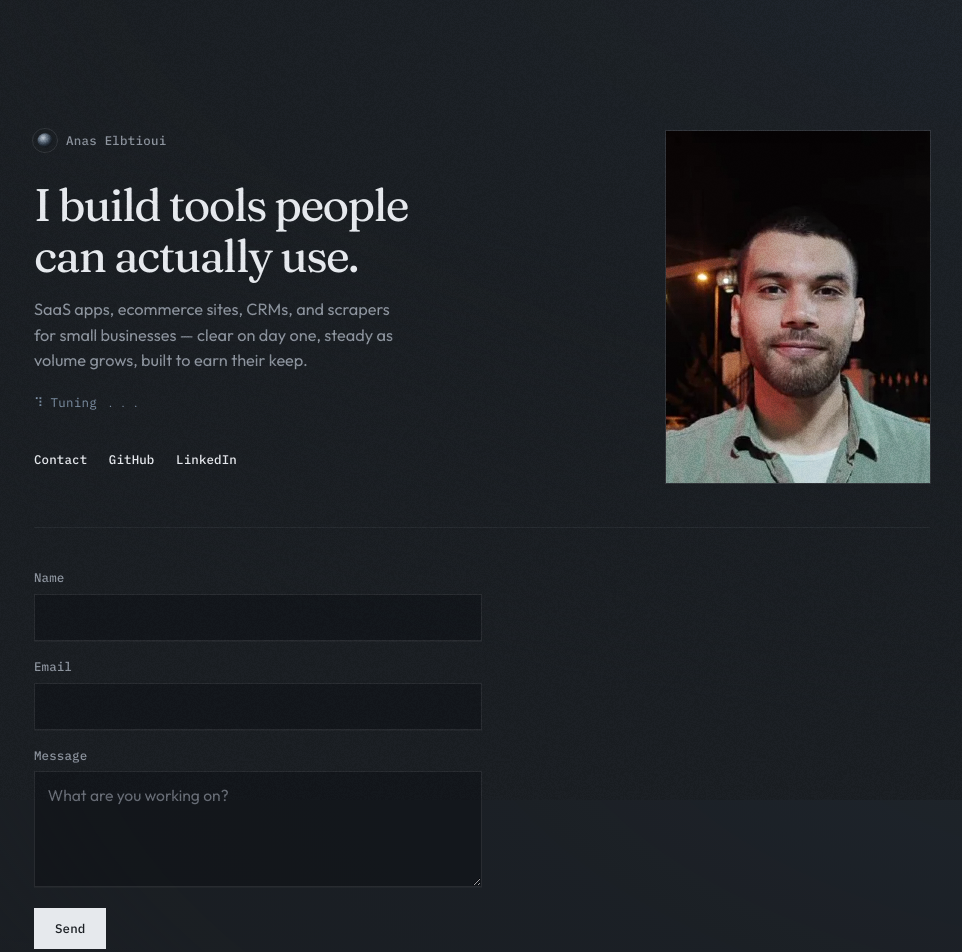
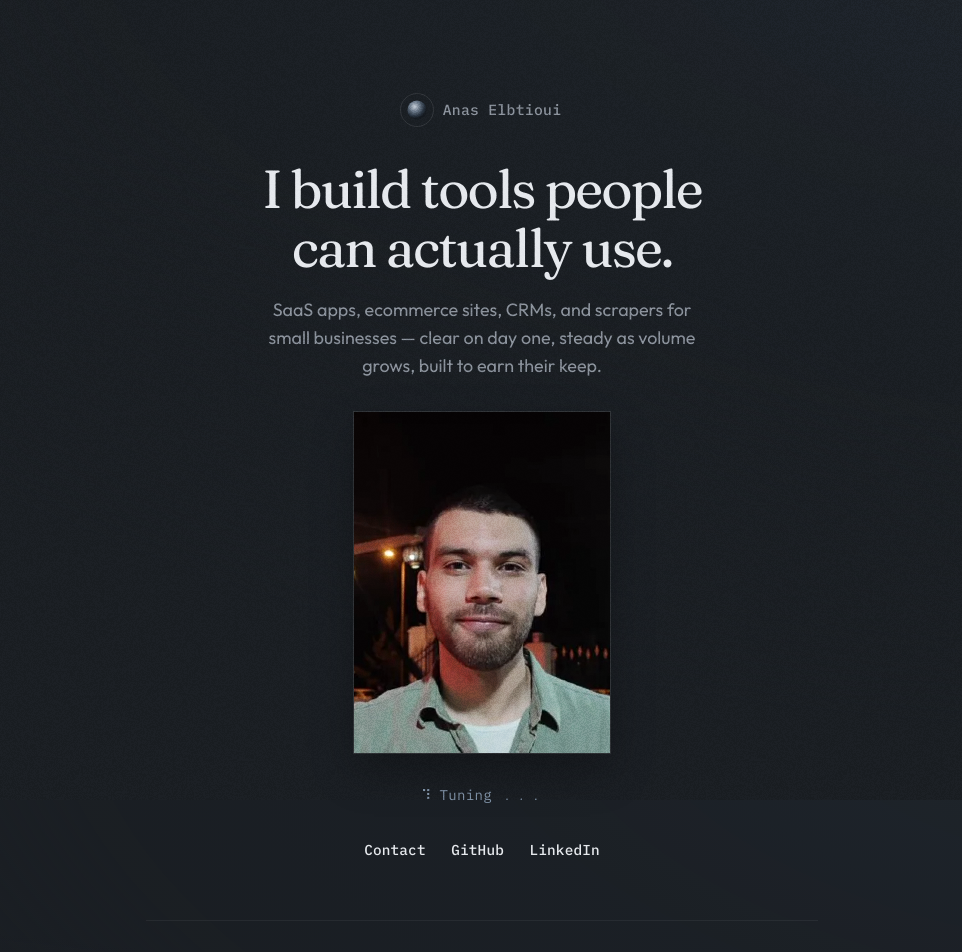
Before and after one commit to anaselbtioui/anaselbtioui.github.io, a website: page index.html in a window 1280 px wide. Shown: the top 952 px of the page, without its empty margins (158-1120 px from the left). Drawn offline with Linux system fonts and the light colour scheme.

Commit message:
feat: center symmetric stack and scale type up
Co-authored-by: Cursor <cursoragent@cursor.com>

```diff
--- a/index.html
+++ b/index.html
@@ -12,17 +12,16 @@
   <link rel="preconnect" href="https://fonts.googleapis.com">
   <link rel="preconnect" href="https://fonts.gstatic.com" crossorigin>
   <link href="https://fonts.googleapis.com/css2?family=Fraunces:ital,opsz,wght@0,9..144,400;0,9..144,500;1,9..144,400&family=IBM+Plex+Mono:wght@400;500&family=Outfit:wght@400;500;600&display=swap" rel="stylesheet">
-  <link rel="stylesheet" href="./standby.css?v=12">
-  <script type="module" src="./standby.js?v=12"></script>
+  <link rel="stylesheet" href="./standby.css?v=13">
+  <script type="module" src="./standby.js?v=13"></script>
 </head>
 <body class="standby">
   <a class="skip" href="#main">Skip to content</a>
 
   <main id="main" class="stage">
     <header class="hero">
-      <div class="hero-copy">
       <a class="logo reveal" style="--d:0" href="#main" aria-label="Anas Elbtioui">
-          <img class="logo-mark" src="./favicon.svg" alt="" width="28" height="28" decoding="async">
+        <img class="logo-mark" src="./favicon.svg" alt="" width="36" height="36" decoding="async">
         <span class="logo-word">Anas Elbtioui</span>
       </a>
       <h1 class="title reveal" style="--d:1">I build tools people can actually use.</h1>
@@ -30,18 +29,8 @@
         SaaS apps, ecommerce sites, CRMs, and scrapers for small businesses —
         clear on day one, steady as volume grows, built to earn their keep.
       </p>
-        <p class="cli reveal" style="--d:3" data-one-line aria-live="polite">
-          <span data-ol-spin aria-hidden="true">⠋</span>
-          <span data-ol-word>Building</span><span data-ol-dots>﹒</span>
-        </p>
-        <nav class="cta reveal" style="--d:4" aria-label="Links">
-          <a class="hit" href="#contact">Contact</a>
-          <a class="hit" href="https://github.com/anaselbtioui" target="_blank" rel="noopener noreferrer">GitHub</a>
-          <a class="hit" href="https://www.linkedin.com/in/anas-elbtioui" target="_blank" rel="noopener noreferrer">LinkedIn</a>
-        </nav>
-      </div>
 
-      <figure class="hero-plate reveal" style="--d:2">
+      <figure class="hero-plate reveal" style="--d:3">
         <picture>
           <source srcset="./media/anas.webp" type="image/webp">
           <img
@@ -54,9 +43,19 @@
           >
         </picture>
       </figure>
+
+      <p class="cli reveal" style="--d:4" data-one-line aria-live="polite">
+        <span data-ol-spin aria-hidden="true">⠋</span>
+        <span data-ol-word>Building</span><span data-ol-dots>﹒</span>
+      </p>
+      <nav class="cta reveal" style="--d:5" aria-label="Links">
+        <a class="hit" href="#contact">Contact</a>
+        <a class="hit" href="https://github.com/anaselbtioui" target="_blank" rel="noopener noreferrer">GitHub</a>
+        <a class="hit" href="https://www.linkedin.com/in/anas-elbtioui" target="_blank" rel="noopener noreferrer">LinkedIn</a>
+      </nav>
     </header>
 
-    <section class="contact reveal" style="--d:5" id="contact" aria-label="Contact">
+    <section class="contact reveal" style="--d:6" id="contact" aria-label="Contact">
       <form
         class="inquiry"
         id="inquiry"
@@ -77,7 +76,7 @@
         </div>
         <div class="field">
           <label for="message">Message</label>
-          <textarea id="message" name="message" required rows="4" maxlength="4000" placeholder="What are you working on?"></textarea>
+          <textarea id="message" name="message" required rows="5" maxlength="4000" placeholder="What are you working on?"></textarea>
         </div>
 
         <div class="form-row">
--- a/standby.css
+++ b/standby.css
@@ -12,7 +12,7 @@
   --ease: cubic-bezier(0.2, 0, 0, 1);
   --ease-out: cubic-bezier(0.22, 1, 0.36, 1);
   --dur: 520ms;
-  --maxw: 56rem;
+  --maxw: 42rem;
 }
 
 *,
@@ -36,7 +36,7 @@ body.standby {
   min-height: 100vh;
   color: var(--fg);
   font-family: var(--font-body);
-  font-size: 17px;
+  font-size: 18px;
   line-height: 1.55;
   -webkit-font-smoothing: antialiased;
   text-rendering: optimizeLegibility;
@@ -62,7 +62,6 @@ body.standby {
   overflow-x: clip;
 }
 
-/* Baked matte grain (α20 tile) — sits above field so overlay bites mist + ink */
 body.standby::before {
   content: "";
   position: fixed;
@@ -96,60 +95,30 @@ body.standby::before {
   z-index: 1;
   width: min(var(--maxw), 90vw);
   margin: 0 auto;
-  padding: clamp(3.5rem, 10vh, 6rem) 0 4rem;
+  padding: clamp(3.75rem, 11vh, 7rem) 0 5rem;
 }
 
-/* Desktop recipe 2 — editorial split */
+/* Symmetric center stack */
 .hero {
-  display: grid;
-  grid-template-columns: minmax(0, 1fr) minmax(11rem, 16.5rem);
-  gap: clamp(1.75rem, 4vw, 3.25rem);
-  align-items: end;
-  min-height: min(58vh, 28rem);
-  padding-bottom: 2.75rem;
-  margin-bottom: 0;
+  display: flex;
+  flex-direction: column;
+  align-items: center;
+  text-align: center;
+  gap: 0;
+  padding-bottom: 3rem;
   border-bottom: 1px solid var(--line);
-}
-
-.hero-copy {
-  min-width: 0;
-  padding-bottom: 0.15rem;
-}
-
-.hero-plate {
-  margin: 0;
-  width: 100%;
-  justify-self: end;
-}
-
-.hero-plate picture {
-  display: block;
-  aspect-ratio: 3 / 4;
-  overflow: hidden;
-  border-radius: 0;
-  background: #12151a;
-  outline: 1px solid rgba(255, 255, 255, 0.1);
-  outline-offset: 0;
-}
-
-.hero-plate img {
-  display: block;
-  width: 100%;
-  height: 100%;
-  object-fit: cover;
-  object-position: center 18%;
-  filter: saturate(0.82) contrast(1.04);
 }
 
 .logo {
   display: inline-flex;
   align-items: center;
-  gap: 0.65rem;
-  margin: 0 0 1.15rem;
-  min-height: 40px;
+  justify-content: center;
+  gap: 0.75rem;
+  margin: 0 0 1.75rem;
+  min-height: 44px;
   text-decoration: none;
   color: var(--muted);
-  transition-property: color, opacity;
+  transition-property: color, opacity, transform;
   transition-duration: 200ms;
   transition-timing-function: var(--ease);
 }
@@ -164,69 +133,97 @@ body.standby::before {
 
 .logo-mark {
   display: block;
-  width: 1.35rem;
-  height: 1.35rem;
+  width: 1.75rem;
+  height: 1.75rem;
   flex: 0 0 auto;
-  /* Optical: sphere reads heavy; nudge up vs mono baseline */
-  margin-top: -0.06rem;
+  margin-top: -0.05rem;
   outline: 1px solid rgba(255, 255, 255, 0.1);
-  outline-offset: 1px;
+  outline-offset: 2px;
   border-radius: 50%;
 }
 
 .logo-word {
   font-family: var(--font-mono);
-  font-size: 0.78rem;
+  font-size: 0.92rem;
   font-weight: 500;
   letter-spacing: 0.02em;
 }
 
 .title {
-  margin: 0 0 1rem;
+  margin: 0 0 1.15rem;
+  max-width: 18ch;
   font-family: var(--font-display);
-  font-size: clamp(1.85rem, 4.8vw, 2.85rem);
+  font-size: clamp(2.35rem, 6.5vw, 3.35rem);
   font-weight: 400;
   letter-spacing: -0.035em;
-  line-height: 1.12;
+  line-height: 1.1;
   text-wrap: balance;
 }
 
 .lede {
-  margin: 0 0 1.25rem;
-  max-width: 34ch;
+  margin: 0 0 2rem;
+  max-width: 38ch;
   color: var(--muted);
-  font-size: 1.02rem;
+  font-size: 1.12rem;
+  line-height: 1.55;
   text-wrap: pretty;
 }
 
+.hero-plate {
+  margin: 0 0 2rem;
+  width: min(16rem, 58vw);
+}
+
+.hero-plate picture {
+  display: block;
+  aspect-ratio: 3 / 4;
+  overflow: hidden;
+  border-radius: 0;
+  background: #12151a;
+  outline: 1px solid rgba(255, 255, 255, 0.1);
+  outline-offset: 0;
+  box-shadow: 0 18px 40px rgba(0, 0, 0, 0.28);
+}
+
+.hero-plate img {
+  display: block;
+  width: 100%;
+  height: 100%;
+  object-fit: cover;
+  object-position: center 18%;
+  filter: saturate(0.82) contrast(1.04);
+}
+
 .cli {
-  margin: 0 0 1.75rem;
+  margin: 0 0 1.35rem;
   font-family: var(--font-mono);
-  font-size: 0.78rem;
+  font-size: 0.88rem;
   letter-spacing: 0.02em;
   color: var(--accent);
   display: flex;
   flex-wrap: wrap;
-  gap: 0.35rem 0.45rem;
+  gap: 0.35rem 0.5rem;
   align-items: baseline;
+  justify-content: center;
 }
 
 .cta {
   display: flex;
   flex-wrap: wrap;
-  gap: 0.35rem 1.35rem;
+  justify-content: center;
+  gap: 0.35rem 1.6rem;
 }
 
 .cta a {
   font-family: var(--font-mono);
-  font-size: 0.78rem;
+  font-size: 0.9rem;
   font-weight: 500;
   letter-spacing: 0.01em;
   text-decoration: none;
   color: var(--fg);
   border-bottom: 1px solid transparent;
-  padding: 0.35rem 0;
-  min-height: 40px;
+  padding: 0.4rem 0;
+  min-height: 44px;
   display: inline-flex;
   align-items: center;
   transition-property: color, border-color, opacity;
@@ -245,25 +242,30 @@ body.standby::before {
 }
 
 .contact {
-  padding: 2.5rem 0 0;
+  padding: 3rem 0 0;
+  display: flex;
+  flex-direction: column;
+  align-items: center;
 }
 
 .inquiry {
   display: flex;
   flex-direction: column;
-  gap: 1rem;
+  gap: 1.15rem;
+  width: 100%;
   max-width: 28rem;
+  text-align: left;
 }
 
 .field {
   display: flex;
   flex-direction: column;
-  gap: 0.4rem;
+  gap: 0.45rem;
 }
 
 .field label {
   font-family: var(--font-mono);
-  font-size: 0.78rem;
+  font-size: 0.88rem;
   font-weight: 500;
   letter-spacing: 0.01em;
   color: var(--muted);
@@ -273,13 +275,13 @@ body.standby::before {
 .field textarea {
   width: 100%;
   margin: 0;
-  padding: 0.7rem 0.8rem;
+  padding: 0.85rem 0.95rem;
   border: 1px solid rgba(230, 233, 237, 0.1);
   border-radius: 0;
   background: rgba(12, 14, 18, 0.45);
   color: var(--fg);
   font: inherit;
-  font-size: 0.98rem;
+  font-size: 1.05rem;
   line-height: 1.45;
   box-shadow: 0 1px 0 rgba(255, 255, 255, 0.03);
   transition-property: border-color, background-color;
@@ -323,14 +325,14 @@ body.standby::before {
 .submit {
   appearance: none;
   margin: 0;
-  padding: 0.7rem 1.25rem;
-  min-height: 40px;
+  padding: 0.85rem 1.45rem;
+  min-height: 48px;
   border: 1px solid rgba(230, 233, 237, 0.22);
   border-radius: 0;
   background: var(--fg);
   color: var(--bg);
   font-family: var(--font-mono);
-  font-size: 0.78rem;
+  font-size: 0.9rem;
   font-weight: 500;
   letter-spacing: 0.01em;
   cursor: pointer;
@@ -351,15 +353,16 @@ body.standby::before {
 .form-news {
   margin: 0;
   font-family: var(--font-mono);
-  font-size: 0.72rem;
-  letter-spacing: 0.04em;
+  font-size: 0.82rem;
+  letter-spacing: 0.02em;
   color: var(--accent);
   font-variant-numeric: tabular-nums;
   text-wrap: pretty;
 }
 
 .contact-alt {
-  margin: 1.5rem 0 0;
+  margin: 1.75rem 0 0;
+  text-align: center;
 }
 
 .contact-alt a {
@@ -375,46 +378,20 @@ body.standby::before {
 
 .mono {
   font-family: var(--font-mono);
-  font-size: 0.75rem;
+  font-size: 0.88rem;
   letter-spacing: 0.01em;
 }
 
-/* Mobile recipe 1 — type first, plate as footnote */
-@media (max-width: 720px) {
-  :root {
-    --maxw: 40rem;
-  }
-
-  .hero {
-    display: flex;
-    flex-direction: column;
-    align-items: stretch;
-    gap: 0;
-    min-height: 0;
-    padding-bottom: 2rem;
-  }
-
+@media (max-width: 520px) {
   .hero-plate {
-    order: 2;
-    width: 7.5rem;
-    margin-top: 2rem;
-    justify-self: start;
-  }
-
-  .hero-copy {
-    order: 1;
-  }
-
-  .hero-plate picture {
-    aspect-ratio: 3 / 4;
+    width: min(12.5rem, 62vw);
   }
 
   .title {
-    font-size: clamp(1.85rem, 7vw, 2.4rem);
+    max-width: 14ch;
   }
 }
 
-/* Enter — split + stagger */
 .reveal {
   opacity: 1;
   transform: none;
```
Lines whose indentation alone changed are shown as unchanged.
